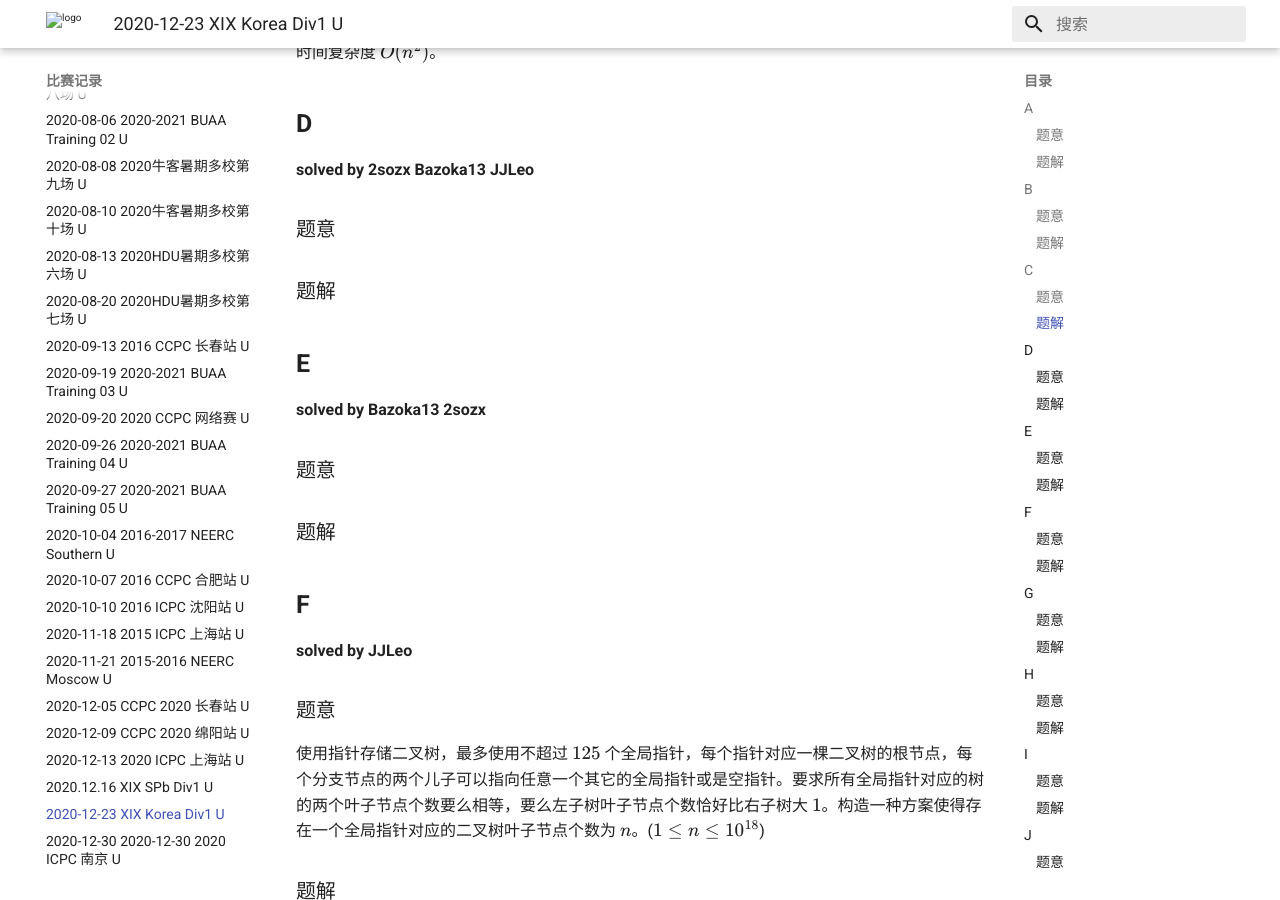
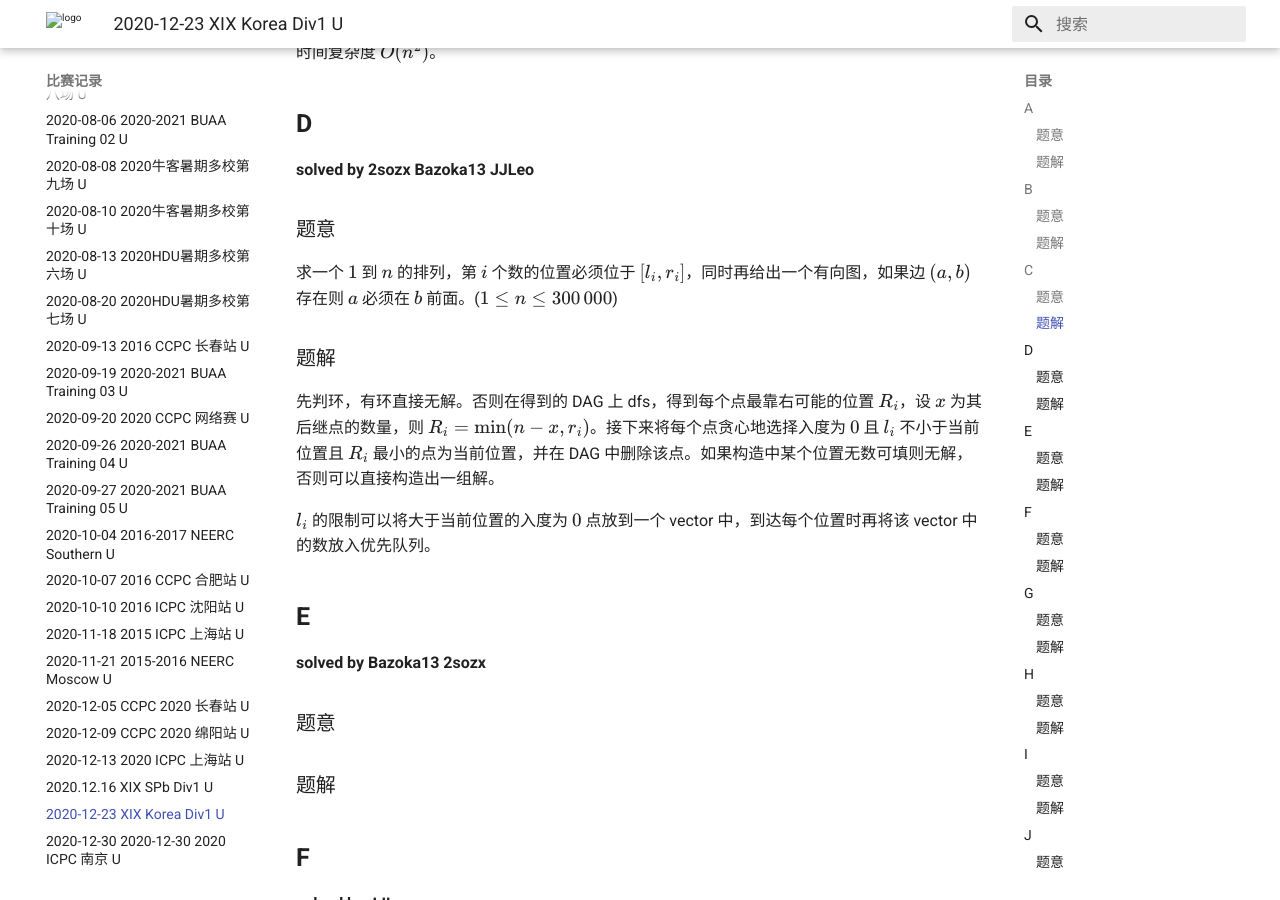
Before and after one commit to Kaguya-samaWannaMeAC/kaguya-samawannameac.github.io, an MkDocs documentation site: the page built from docs/contest/2020-12-23 XIX Korea Div1.md, in a window 1280 px wide and 900 px high, scrolled down 2143 px. Built offline with MkDocs 1.6.1 and Material for MkDocs 9.7.7, drawn with Linux system fonts in a browser that asks for light colours; formulas are drawn with MathJax 3.

Commit message:
Update 2020-12-23 XIX Korea Div1.md

```diff
--- a/docs/contest/2020-12-23 XIX Korea Div1.md
+++ b/docs/contest/2020-12-23 XIX Korea Div1.md
@@ -74,11 +74,13 @@ $$
 
 ### 题意
 
-
+求一个 $1$ 到 $n$ 的排列，第 $i$ 个数的位置必须位于 $[l_i,r_i]$，同时再给出一个有向图，如果边 $(a,b)$ 存在则 $a$ 必须在 $b$ 前面。($1 \le n \le 300\,000$)
 
 ### 题解
 
+先判环，有环直接无解。否则在得到的 DAG 上 dfs，得到每个点最靠右可能的位置 $R_i$，设 $x$ 为其后继点的数量，则 $R_i=\min(n-x,r_i)$。接下来将每个点贪心地选择入度为 $0$ 且 $l_i$ 不小于当前位置且 $R_i$ 最小的点为当前位置，并在 DAG 中删除该点。如果构造中某个位置无数可填则无解，否则可以直接构造出一组解。
 
+$l_i$ 的限制可以将大于当前位置的入度为 $0$ 点放到一个 vector 中，到达每个位置时再将该 vector 中的数放入优先队列。
 
 ## **E**
 
```
